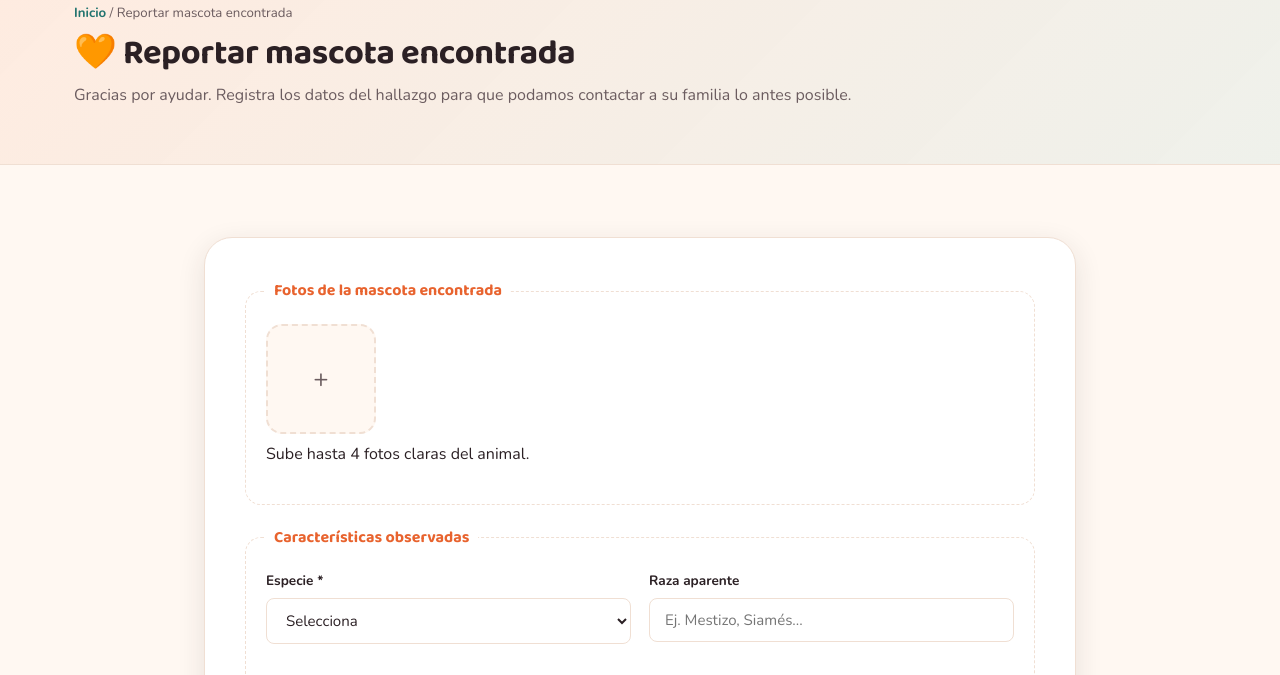
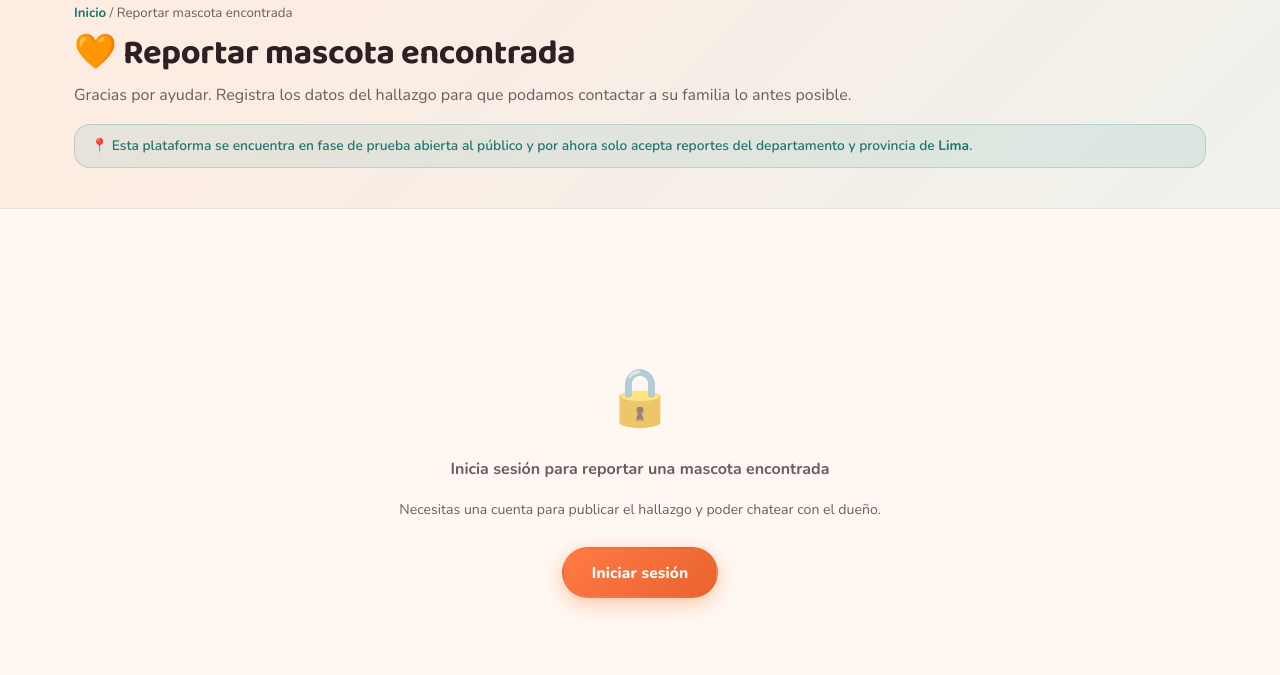
Before and after one commit to qubira/Huella_Unidas, a website: page reportar-encontrada.html in a window 1280 px wide. Shown: the part 120-795 px from the top of the page. Drawn offline with nearby package versions, Linux system fonts and the light colour scheme; no server answers.

Commit message:
Exigir login para reportar, restringir a Lima y actualizar contacto
- Los formularios de mascota perdida/encontrada ahora exigen sesión
  iniciada para siquiera ver el formulario (antes solo se pedía al
  enviar).
- Provincia/departamento quedan fijos en "Lima" (input readonly +
  validación server-side) mientras la plataforma esté en fase de
  prueba abierta al público.
- Datos de contacto del footer actualizados (qubira@gmail.com,
  +51 924 687 363).
- Se quitan los textos de ayuda "Demo: usuario/contraseña" del login
  y del panel de administración.

```diff
--- a/api/pets/index.js
+++ b/api/pets/index.js
@@ -36,6 +36,11 @@ module.exports = withHandler(async (req, res) => {
     if (!b.kind || !b.status || !b.species){
       return res.status(400).json({ error: 'Faltan campos obligatorios (kind, status, species).' });
     }
+    // Fase de prueba: solo se aceptan reportes de Lima (provincia y departamento).
+    const isLima = (v) => !v || String(v).trim().toLowerCase() === 'lima';
+    if (!isLima(b.province) || !isLima(b.department)){
+      return res.status(400).json({ error: 'Por ahora esta plataforma solo acepta reportes de Lima (provincia y departamento).' });
+    }
     const rows = await db`
       INSERT INTO pets (
         kind, status, name, species, breed, sex, age, size, color, features,
--- a/css/style.css
+++ b/css/style.css
@@ -352,6 +352,11 @@ footer p.muted{color:#9A8780;font-size:.84rem;line-height:1.65;margin-top:12px;}
 .breadcrumb{font-size:.83rem;color:var(--color-text-soft);margin-bottom:10px;}
 .breadcrumb a{color:var(--color-secondary-dark);font-weight:700;}
 .breadcrumb a:hover{color:var(--color-primary);}
+.beta-banner{
+  margin-top:16px;padding:10px 16px;border-radius:var(--radius-md);
+  background:rgba(45,149,150,.1);border:1px solid rgba(45,149,150,.25);
+  color:var(--color-secondary-dark);font-size:.86rem;font-weight:600;
+}
 
 /* ---------- Forms ---------- */
 .form-wrap{
@@ -375,6 +380,7 @@ input:focus,select:focus,textarea:focus{
   box-shadow:0 0 0 3.5px rgba(45,149,150,.14);
 }
 textarea{resize:vertical;min-height:90px;}
+input[readonly]{background:var(--color-bg);color:var(--color-text-soft);cursor:not-allowed;}
 .radio-group,.check-group{display:flex;gap:18px;flex-wrap:wrap;}
 .radio-group label,.check-group label{display:flex;align-items:center;gap:6px;font-weight:600;font-size:.9rem;}
 .radio-group input,.check-group input{width:auto;}
--- a/js/main.js
+++ b/js/main.js
@@ -154,7 +154,6 @@ function buildAuthModal(){
       <form id="loginForm">
         <div class="field"><label>Correo electrónico</label><input type="email" required id="loginEmail"></div>
         <div class="field"><label>Contraseña</label><input type="password" required id="loginPassword"></div>
-        <p class="muted" style="font-size:.78rem;">Demo: maria@demo.pe / demo123</p>
         <button class="btn btn-primary btn-block" type="submit">Entrar</button>
       </form>
       <form id="registerForm" style="display:none;">
@@ -329,8 +328,8 @@ function injectChrome(){
             </div>
             <div>
               <h4>Contacto</h4>
-              <a href="#">soporte@huellasunidas.pe</a>
-              <a href="#">+51 999 000 111</a>
+              <a href="mailto:qubira@gmail.com">qubira@gmail.com</a>
+              <a href="tel:+51924687363">+51 924 687 363</a>
               <a href="#">Lima, Perú</a>
             </div>
           </div>
--- a/reportar-encontrada.html
+++ b/reportar-encontrada.html
@@ -18,11 +18,12 @@
     <div class="breadcrumb"><a href="index.html">Inicio</a> / Reportar mascota encontrada</div>
     <h1>🧡 Reportar mascota encontrada</h1>
     <p class="muted">Gracias por ayudar. Registra los datos del hallazgo para que podamos contactar a su familia lo antes posible.</p>
+    <div class="beta-banner">📍 Esta plataforma se encuentra en fase de prueba abierta al público y por ahora solo acepta reportes del departamento y provincia de <strong>Lima</strong>.</div>
   </div>
 </div>
 
 <section class="section">
-  <div class="container" style="max-width:920px;">
+  <div class="container" style="max-width:920px;" id="reportContainer">
     <form class="form-wrap" id="foundForm" novalidate>
 
       <fieldset>
@@ -87,8 +88,8 @@
             <select id="district" required></select>
             <span class="error-text">Selecciona el distrito.</span>
           </div>
-          <div class="field"><label>Provincia</label><input type="text" id="province" value="Lima"></div>
-          <div class="field"><label>Departamento</label><input type="text" id="department" value="Lima"></div>
+          <div class="field"><label>Provincia</label><input type="text" id="province" value="Lima" readonly></div>
+          <div class="field"><label>Departamento</label><input type="text" id="department" value="Lima" readonly></div>
         </div>
         <div class="field full">
           <label>Lugar exacto del hallazgo (marca el punto en el mapa) *</label>
@@ -126,6 +127,19 @@
 <script src="js/main.js"></script>
 <script src="js/forms.js"></script>
 <script>
+(async function(){
+  await API.ready;
+  if (!currentUser()){
+    document.getElementById('reportContainer').innerHTML = `
+      <div class="empty-state">
+        <div class="ico">🔒</div>
+        <p><strong>Inicia sesión para reportar una mascota encontrada</strong></p>
+        <p class="muted" style="font-size:.88rem;">Necesitas una cuenta para publicar el hallazgo y poder chatear con el dueño.</p>
+        <button class="btn btn-primary" onclick="openAuthModal('login')" style="margin-top:12px;">Iniciar sesión</button>
+      </div>`;
+    return;
+  }
+
   const photoCtl = setupPhotoUpload('photoSlots', 4);
   fillDistritoSelect(document.getElementById('district'));
   generateCaptcha(document.getElementById('formCaptcha'));
@@ -209,6 +223,7 @@
     }
     setTimeout(()=>{ location.href = `detalle.html?id=${pet.id}`; }, 1200);
   });
+})();
 </script>
 </body>
 </html>
```
Also changed, not shown: admin.html (+0 -1 lines), reportar-perdida.html (+18 -3 lines).
